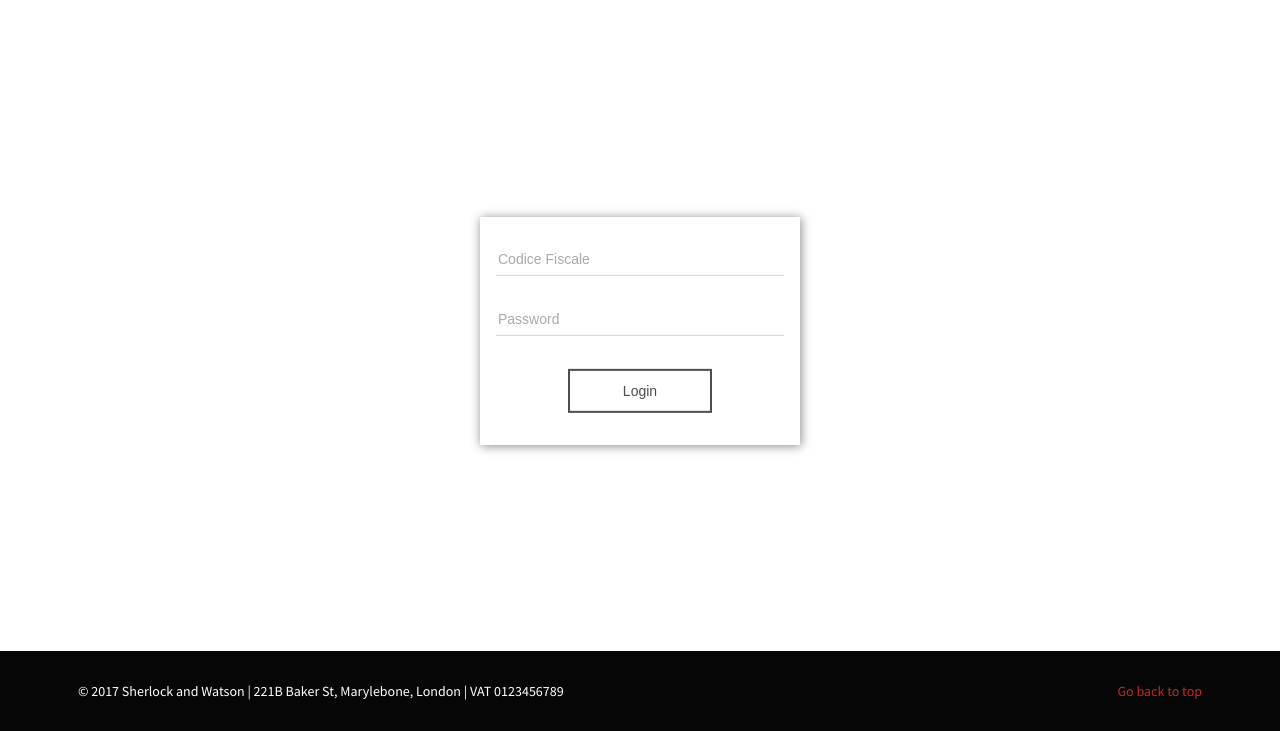
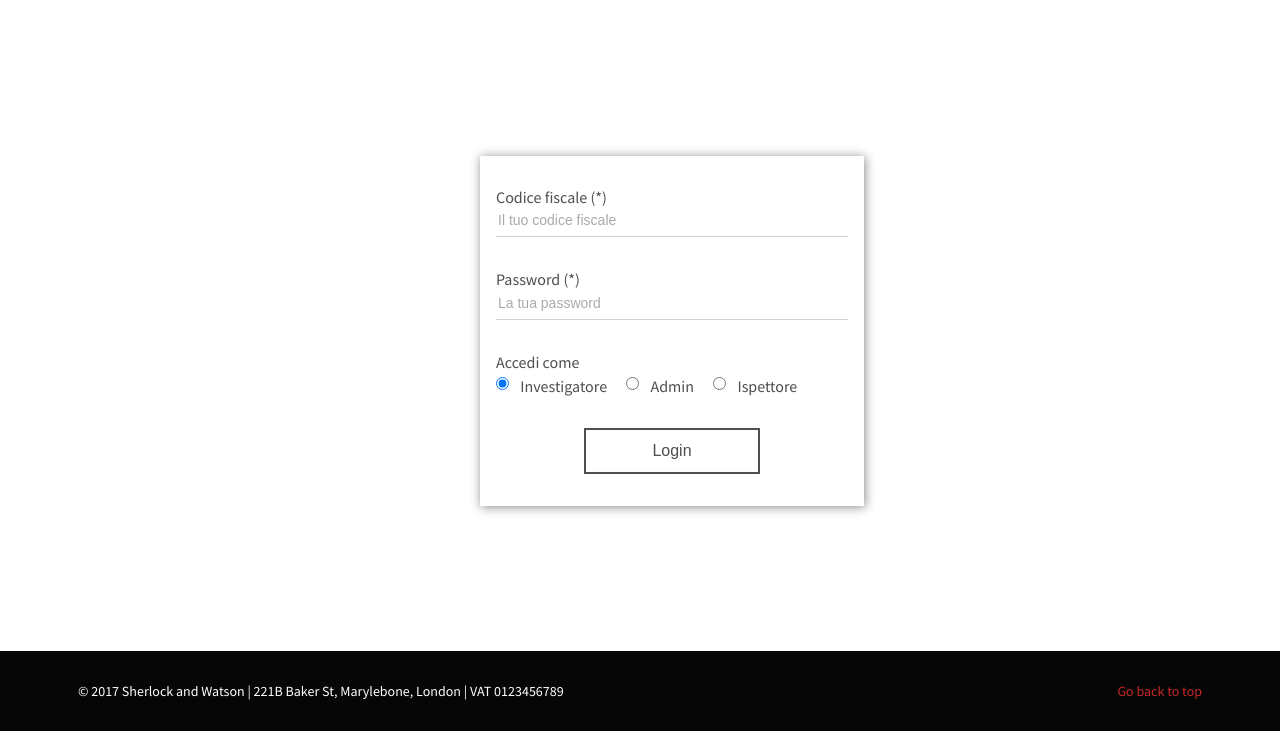
Before and after one commit to jiayihu/tecweb, a PHP site: page /login/ in a window 1280 px wide. Shown: the part 69-800 px from the top of the page. Run offline with PHP 8.4, Linux system fonts and the light colour scheme.

Commit message:
Login: gestione accessi come admin e ispettore

```diff
--- a/source/app/controllers/AuthController.php
+++ b/source/app/controllers/AuthController.php
@@ -4,7 +4,9 @@ namespace App\Controllers;
 use \Core\Session;
 
 require_once 'app/models/User.php';
+require_once 'app/models/Amministratore.php';
 require_once 'app/models/Investigatore.php';
+require_once 'app/models/Cliente.php';
 
 class AuthController {
   /**
@@ -27,8 +29,11 @@ class AuthController {
   public function authenticate() {
     $codiceFiscale = \htmlentities($_POST['codice_fiscale']);
     $password = \htmlentities($_POST['password']);
+    $role = \htmlentities($_POST['role']);
 
-    return $this->checkCredentials($codiceFiscale, $password);
+    var_dump($_POST);
+
+    return $this->checkCredentials($codiceFiscale, $password, $role);
   }
 
   public function getUser() {
@@ -43,10 +48,24 @@ class AuthController {
     Session::destroy();
   }
 
-  private function checkCredentials($codiceFiscale, $password) {
+  private function checkCredentials($codiceFiscale, $password, $role) {
+    $userClass = '\App\Models\User';
+    $table = '';
+
+    if ($role === 'detective') {
+      $userClass = '\App\Models\Investigatore';
+      $table = 'investigatore';
+    } else if ($role === 'admin') {
+      $userClass = '\App\Models\Amministratore';
+      $table = 'amministratore';
+    } else {
+      $userClass = '\App\Models\Cliente';
+      $table = 'cliente';
+    }
+
     $results = $this->database->selectWhere(
       ['codice_fiscale', 'password_hash', 'nome', 'cognome'],
-      'investigatore',
+      $table,
       'codice_fiscale = :codice_fiscale',
       [':codice_fiscale' => $codiceFiscale]
     );
@@ -58,7 +77,7 @@ class AuthController {
 
       if ($isAuthorized) {
         Session::start();
-        Session::set('user', new \App\Models\Investigatore($user->codice_fiscale, $user->nome, $user->cognome));
+        Session::set('user', new $userClass($user->codice_fiscale, $user->nome, $user->cognome));
       }
 
       return $isAuthorized;
--- /dev/null
+++ b/source/app/models/Amministratore.php
@@ -0,0 +1,13 @@
+<?php
+
+namespace App\Models;
+
+require_once 'app/models/User.php';
+
+class Amministratore extends User {
+  public function __construct(string $codice_fiscale, string $nome, string $cognome) {
+    $this->codice_fiscale = $codice_fiscale;
+    $this->nome = $nome;
+    $this->cognome = $cognome;
+  }
+}
--- a/source/app/models/Cliente.php
+++ b/source/app/models/Cliente.php
@@ -2,7 +2,9 @@
 
 namespace App\Models;
 
-class Cliente {
+require_once 'app/models/User.php';
+
+class Cliente extends User {
   public $nome;
   public $cognome;
   public $citta;
@@ -10,7 +12,13 @@ class Cliente {
 
   private $codiceFiscale;
 
-  public function __construct(string $codiceFiscale, string $nome, string $cognome, string $citta, string $indirizzo) {
+  public function __construct(
+    string $codiceFiscale,
+    string $nome,
+    string $cognome,
+    string $citta = '',
+    string $indirizzo = ''
+  ) {
     $this->codiceFiscale = $codiceFiscale;
     $this->nome = $nome;
     $this->cognome = $cognome;
--- a/source/app/views/login.view.php
+++ b/source/app/views/login.view.php
@@ -10,12 +10,26 @@
   <form id="login" action="/login" method="post">
     <div class="loginbox v-centered">
       <div class="loginbox-field">
-        <input class="input" name="codice_fiscale" type="text" placeholder="Codice Fiscale" required>
+        <span class="input-label">Codice fiscale (*)</span>
+        <input class="input" name="codice_fiscale" type="text" placeholder="Il tuo codice fiscale" required>
         <span class="underline"></span>
       </div>
       <div class="loginbox-field">
-        <input class="input" name="password" type="password" placeholder="Password" required>
+        <span class="input-label">Password (*)</span>
+        <input class="input" name="password" type="password" placeholder="La tua password" required>
         <span class="underline"></span>
+      </div>
+      <div class="loginbox-field">
+        <span class="input-label">Accedi come</span>
+
+        <input class="input-role" id="input-role-detecitve" type="radio" name="role" value="detective" checked>
+        <label class="radio-label" for="input-role-detecitve">Investigatore</label>
+
+        <input class="input-role" id="input-role-admin" type="radio" name="role" value="admin">
+        <label class="radio-label" for="input-role-admin">Admin</label>
+
+        <input class="input-role" id="input-role-inspector" type="radio" name="role" value="inspector">
+        <label class="radio-label" for="input-role-inspector">Ispettore</label>
       </div>
       <input type="submit" class="btn btn-outline" value="Login">
       <?php if ($loginError) :?>
--- a/source/public/css/common.css
+++ b/source/public/css/common.css
@@ -89,7 +89,8 @@ label {
   cursor: pointer;
 }
 
-input,
+input[type='text'],
+input[type='password'],
 textarea {
   background-color: transparent;
   border: none;
@@ -126,7 +127,8 @@ textarea {
   resize: vertical;
 }
 
-input:focus,
+input[type='text']:focus,
+input[type='password']:focus,
 textarea:focus {
   border-bottom-color: #4e4e4e;
   box-shadow: inset 0 -1px #4e4e4e;
--- a/source/public/css/login.css
+++ b/source/public/css/login.css
@@ -22,15 +22,14 @@ footer {
   display: block;
   left: calc((100% - 20rem) / 2); /* Minus its width */
   margin: auto;
+  max-width: 100vw;
   padding: 0 1rem;
-  text-align: center;
-  width: 20rem;
+  width: 24rem;
 }
 
 .loginbox-field {
   margin: auto;
   padding-top: 2rem;
-  text-align: center;
 }
 
 /*----------  Media queries  ----------*/
```
Also changed, not shown: db/basidati.sql.
